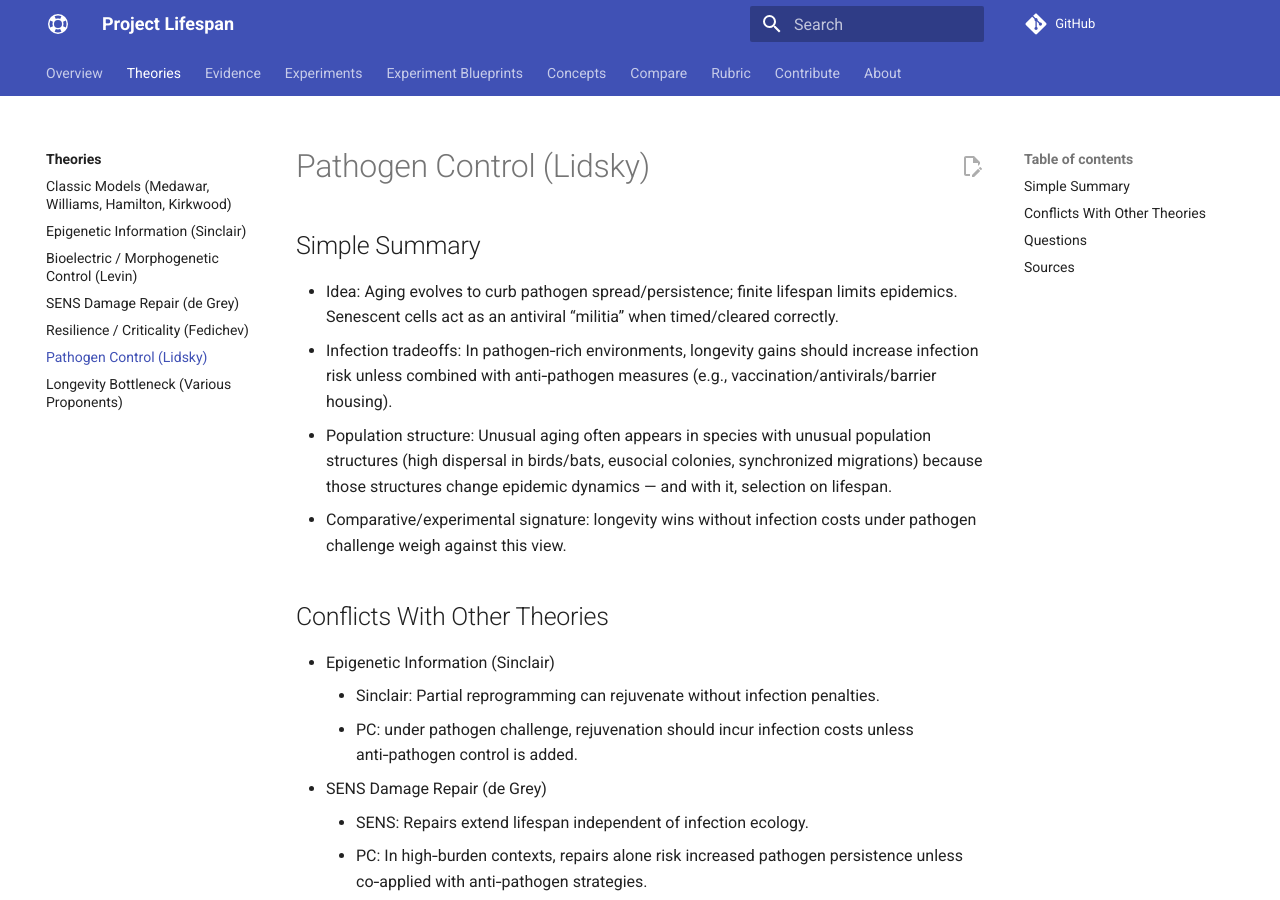
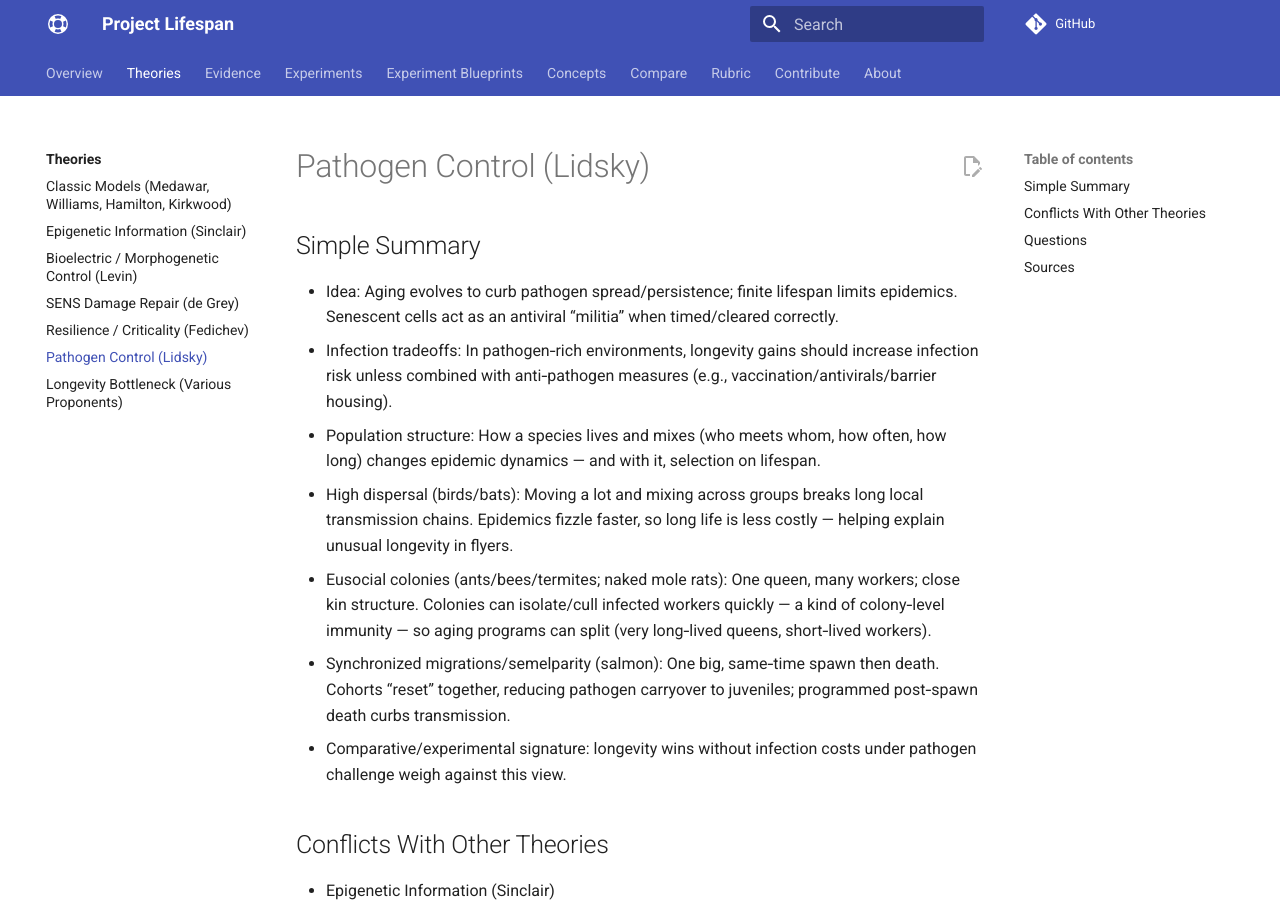
Before and after one commit to djgish485/project-lifespan, an MkDocs documentation site: the page built from docs/theories/pathogen_control.md, in a window 1280 px wide and 900 px high. Built offline with MkDocs 1.6.1 and Material for MkDocs 9.7.7, drawn with Linux system fonts in a browser that asks for light colours; comment, search, counter and statistics services are not loaded.

Commit message:
docs(pathogen-control): expand population-structure bullet with simple sub-items (birds/bats, eusocial, salmon)

```diff
--- a/docs/theories/pathogen_control.md
+++ b/docs/theories/pathogen_control.md
@@ -25,7 +25,10 @@ tags:
 
 - Idea: Aging evolves to curb pathogen spread/persistence; finite lifespan limits epidemics. Senescent cells act as an antiviral “militia” when timed/cleared correctly.
 - Infection tradeoffs: In pathogen‑rich environments, longevity gains should increase infection risk unless combined with anti‑pathogen measures (e.g., vaccination/antivirals/barrier housing).
-- Population structure: Unusual aging often appears in species with unusual population structures (high dispersal in birds/bats, eusocial colonies, synchronized migrations) because those structures change epidemic dynamics — and with it, selection on lifespan.
+ - Population structure: How a species lives and mixes (who meets whom, how often, how long) changes epidemic dynamics — and with it, selection on lifespan.
+   - High dispersal (birds/bats): Moving a lot and mixing across groups breaks long local transmission chains. Epidemics fizzle faster, so long life is less costly — helping explain unusual longevity in flyers.
+   - Eusocial colonies (ants/bees/termites; naked mole rats): One queen, many workers; close kin structure. Colonies can isolate/cull infected workers quickly — a kind of colony‑level immunity — so aging programs can split (very long‑lived queens, short‑lived workers).
+   - Synchronized migrations/semelparity (salmon): One big, same‑time spawn then death. Cohorts “reset” together, reducing pathogen carryover to juveniles; programmed post‑spawn death curbs transmission.
 - Comparative/experimental signature: longevity wins without infection costs under pathogen challenge weigh against this view.
 
 ## Conflicts With Other Theories
```
